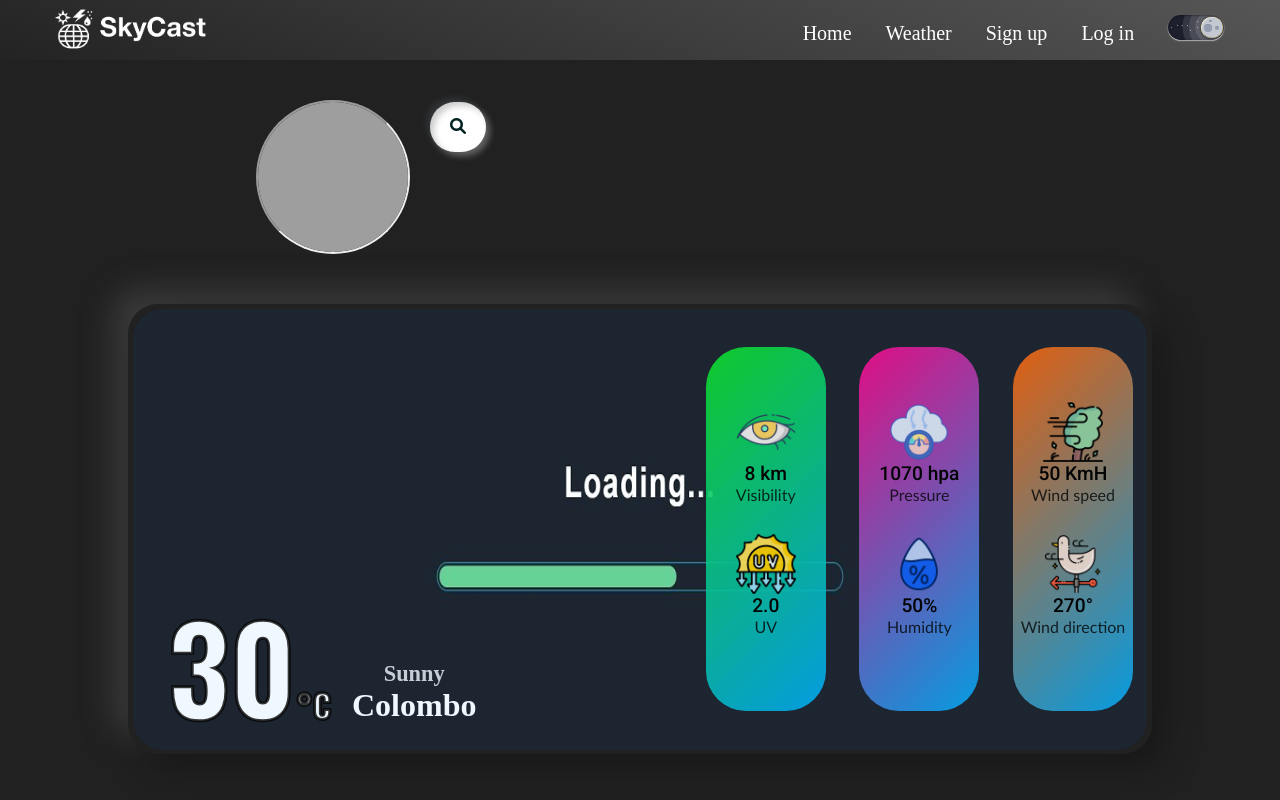
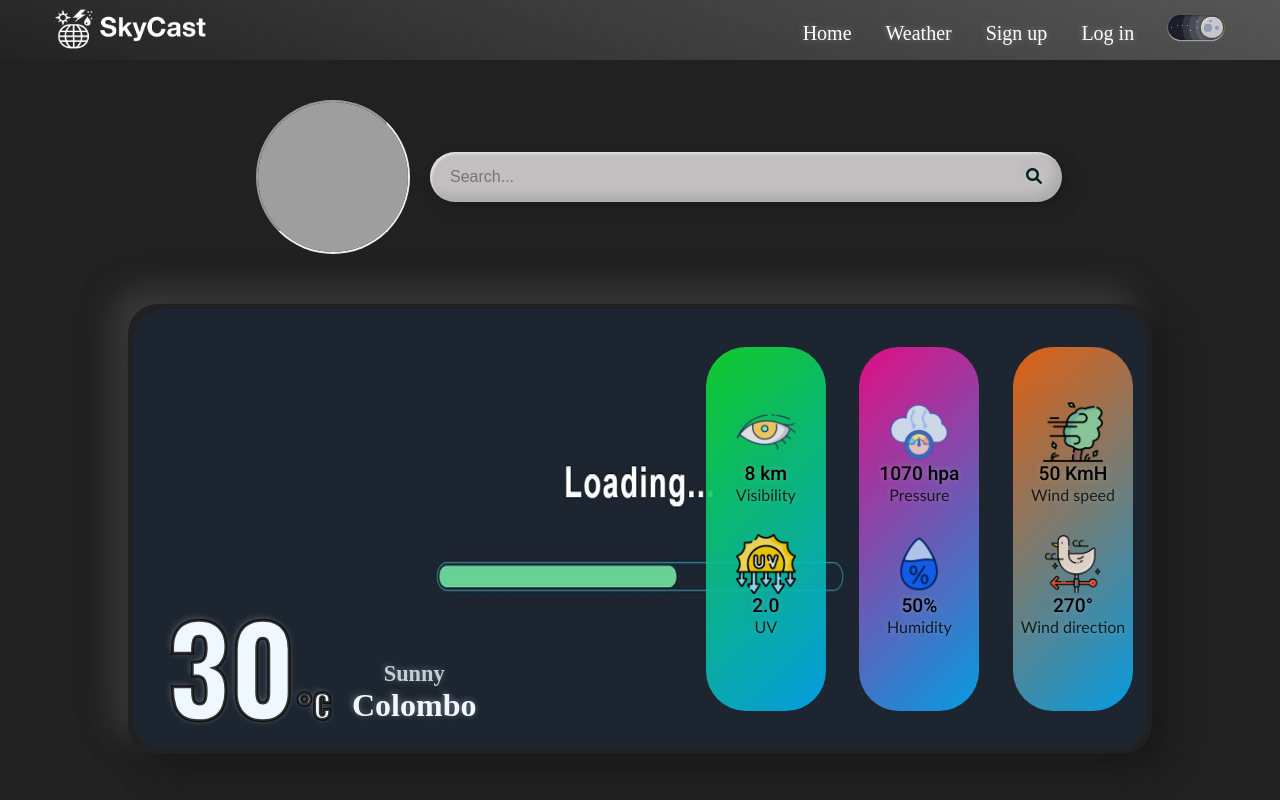
Before and after one commit to Githmaz/Weather_Web_App, a plain HTML site: page index.html in a window 1280 px wide. Shown: the top 800 px of the page. Drawn offline with nearby package versions, Linux system fonts and the light colour scheme; no server answers; grey boxes are pictures that could not be loaded; a web font is replaced by a local one.

Commit message:
Complete the new Search bar

```diff
--- a/CSS/weather.css
+++ b/CSS/weather.css
@@ -13,6 +13,12 @@
   --navBar-color: linear-gradient(200deg, #565656, #232323);
   --showdow-color:15px 15px 30px rgb(25, 25, 25),
   -15px -15px 30px rgb(60, 60, 60);
+  --search-bar-showdow:inset 2px 2px 2px 0px rgba(255,255,255,.5),
+  inset -7px -7px 10px 0px rgba(0,0,0,.1),
+ 7px 7px 20px 0px rgba(0,0,0,.1),
+ 4px 4px 5px 0px rgba(0,0,0,.1);
+ text-shadow:  0px 0px 6px rgba(255,255,255,.3),
+            -4px -4px 6px rgba(116, 125, 136, .2);
 }
 .light-theme{
   --primary-color:#e4f4f2;
@@ -20,6 +26,11 @@
   --navBar-color: linear-gradient(220deg, #3e5889, #015d5c);
   --showdow-color:20px 20px 60px #212121,
   -20px -20px 60px #ffffff;
+  --search-bar-showdow:4px 4px 6px 0 rgba(255,255,255,.3),
+            -4px -4px 6px 0 rgba(116, 125, 136, .2),
+  inset -4px -4px 6px 0 rgba(255,255,255,.2),
+  inset 4px 4px 6px 0 rgba(0, 0, 0, .2)
+
 }
 
     /*  nav bar  */
@@ -274,58 +285,47 @@ nav ul li a:hover{
     transform: translateY(-50%);
   }
 
-
-    /* Seach bar  */
+/* Search bar */
 .search-bar-container {
-    display: flex;
-    align-items: center;
-  }
+  display: flex;
+  align-items: center;
+}
 
 .container-input {
-    flex-grow: 1;
-    margin-right: 20%;
+  flex-grow: 1;
+  margin-right: 20%;
 }
 
-
-.search-container{
-  background: #fff;
+.search-container {
+  background: #c1bfbf;
   height: 30px;
   border-radius: 30px;
   padding: 10px 20px;
+  margin-top: 100px;
+  margin-right: 100px;
   display: flex;
   justify-content: center;
   align-items: center;
   cursor: pointer;
   transition: 0.8s;
-  /*box-shadow:inset 2px 2px 2px 0px rgba(255,255,255,.5),
-  inset -7px -7px 10px 0px rgba(0,0,0,.1),
- 7px 7px 20px 0px rgba(0,0,0,.1),
- 4px 4px 5px 0px rgba(0,0,0,.1);
- text-shadow:  0px 0px 6px rgba(255,255,255,.3),
-            -4px -4px 6px rgba(116, 125, 136, .2);
-text-shadow: 2px 2px 3px rgba(255,255,255,0.5);*/
-box-shadow:  4px 4px 6px 0 rgba(255,255,255,.3),
-            -4px -4px 6px 0 rgba(116, 125, 136, .2),
-  inset -4px -4px 6px 0 rgba(255,255,255,.2),
-  inset 4px 4px 6px 0 rgba(0, 0, 0, .2);
+  box-shadow: var(--search-bar-showdow);
 }
 
-.search-container:hover > .search-input{
-  width: 400px;
-}
-
-.search-container .search-input{
+.search-container .search-input {
   background: transparent;
   border: none;
-  outline:none;
-  width: 0px;
+  outline: none;
+  width: 45vw;
   font-weight: 500;
   font-size: 16px;
   transition: 0.8s;
-
 }
 
-.search-container .search-btn .fas{
+.search-container:hover  {
+  background: #ffffff;
+}
+
+.search-container .search-btn .fas {
   color: #012423;
 }
 
@@ -342,6 +342,7 @@ box-shadow:  4px 4px 6px 0 rgba(255,255,255,.3),
     border-radius: 100px;
   }
 
+/* weather card  */
 .weather-card-container{
     text-align: center;
     width: 80vw;
--- a/JS/weather.js
+++ b/JS/weather.js
@@ -43,17 +43,18 @@ document.getElementById("darkMode-button").addEventListener("change",() => {
 const inputFeild = document.getElementById("search-input");
 
 inputFeild.addEventListener("keydown",(event)=>{
-  console.log(inputFeild.value)
   if (event.key === "Enter") {
     setAllDataByLocation(inputFeild.value);
     inputFeild.value = "";
   }
 })
 
-// document.getElementById("btn-search").addEventListener("click", () => {
-//   setAllDataByLocation(inputFeild.value);
-//   inputFeild.value = "";
-// });
+document.getElementById("btn-search").addEventListener("click", () => {
+  if(inputFeild.value !== ""){
+    setAllDataByLocation(inputFeild.value);
+    inputFeild.value = "";
+  }
+});
 
 //_____________________ Set AlL Data by Location   ____________________//
 
--- a/index.html
+++ b/index.html
@@ -163,7 +163,7 @@
                 </iframe>
                 <div class="search-container">
                     <input type="text" name="search" placeholder="Search..." class="search-input" id="search-input">
-                    <a href="#" class="search-btn">
+                    <a href="#" class="search-btn" id="btn-search">
                             <i class="fas fa-search"></i>
                     </a>
                 </div>
```
